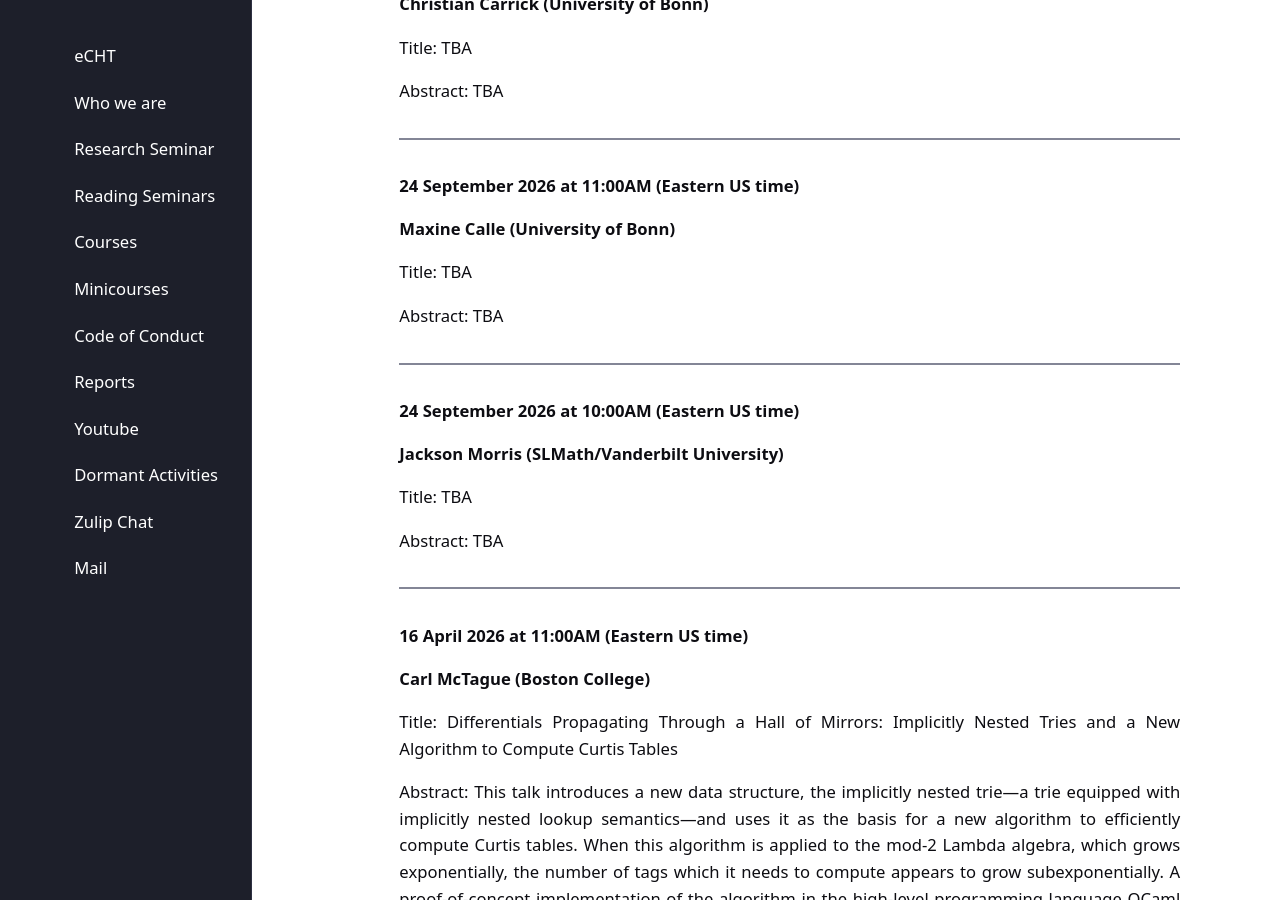
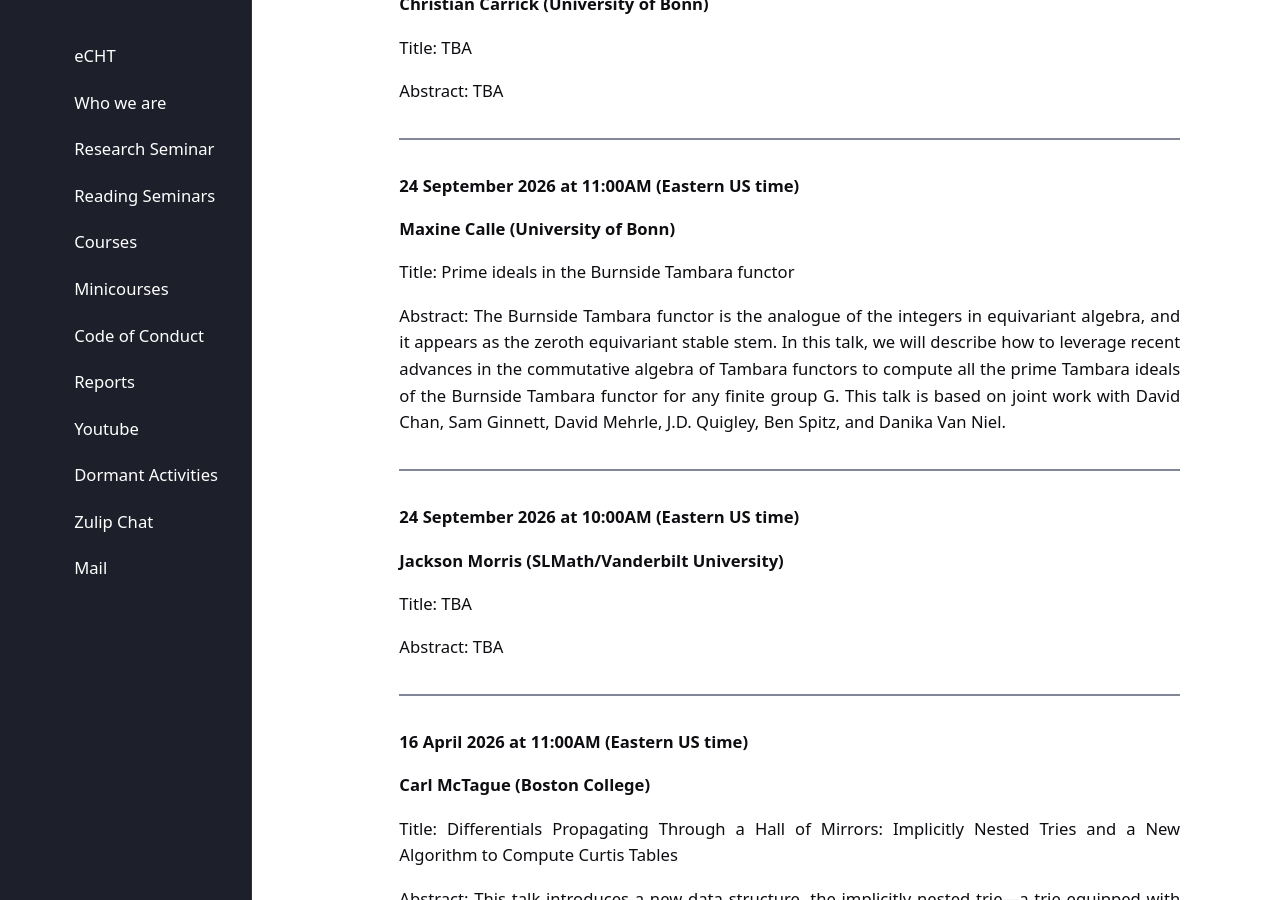
Before and after one commit to eCHTorc/eCHTorc.github.io, a Jekyll site: the page built from echt-research-seminar.html, in a window 1280 px wide and 900 px high, scrolled down 1529 px. Built offline with Jekyll 4.4.1, drawn with Linux system fonts in a browser that asks for light colours.

Commit message:
Update echt-research-seminar.html

```diff
--- a/echt-research-seminar.html
+++ b/echt-research-seminar.html
@@ -126,11 +126,11 @@ Abstract: TBA
 </p>
 
 <p>
-Title: TBA
-</p>
-
-<p>
-Abstract: TBA
+Title: Prime ideals in the Burnside Tambara functor
+</p>
+
+<p>
+Abstract: The Burnside Tambara functor is the analogue of the integers in equivariant algebra, and it appears as the zeroth equivariant stable stem. In this talk, we will describe how to leverage recent advances in the commutative algebra of Tambara functors to compute all the prime Tambara ideals of the Burnside Tambara functor for any finite group G. This talk is based on joint work with David Chan, Sam Ginnett, David Mehrle, J.D. Quigley, Ben Spitz, and Danika Van Niel.
 </p>
 
 <hr>
```
